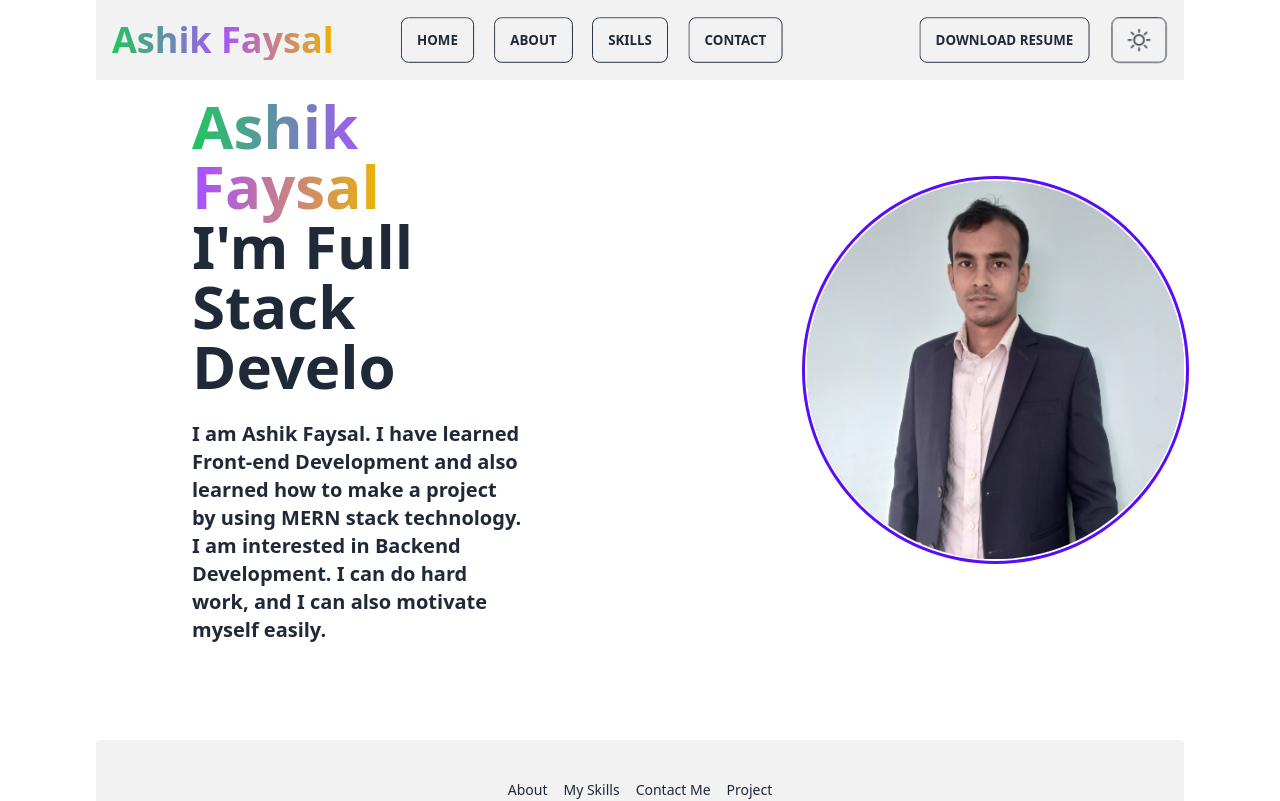
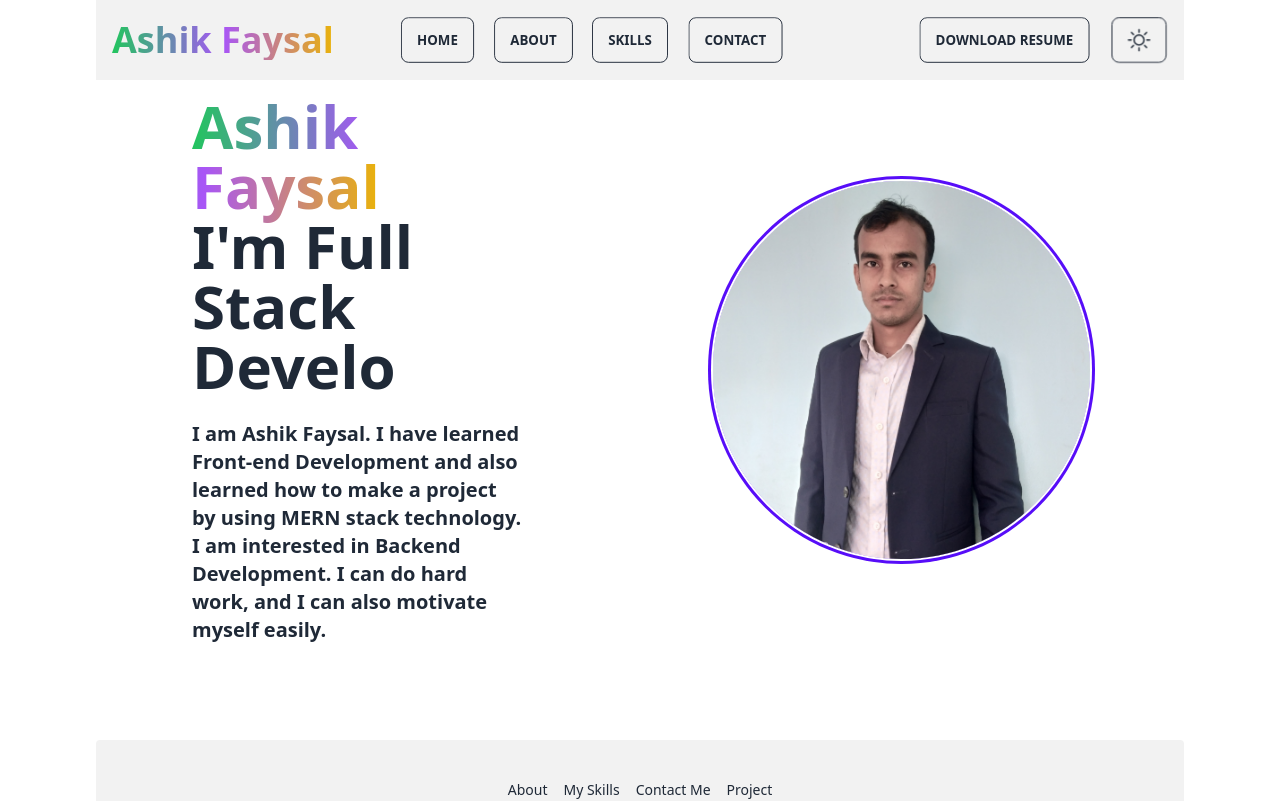
Before and after one commit to Ashik-Faysal/ashik-faysal-portfolio, a React (Vite) app: page /about in a window 1280 px wide. Shown: the top 801 px of the page. Built offline with nearby package versions, Linux system fonts and the light colour scheme.

Commit message:
some change on image

```diff
--- a/src/components/About/About.jsx
+++ b/src/components/About/About.jsx
@@ -72,7 +72,7 @@ const About = () => {
         </span>
       </div>
       <div className="avatar">
-        <div className="md:w-4/6 w-full rounded-full ring mb-12 md:mb-0 ring-primary ring-offset-base-100 ring-offset-2 md:ml-auto">
+        <div className="md:w-4/6 w-full rounded-full ring mb-12 md:mb-0 ring-primary ring-offset-base-100 ring-offset-2 md:mx-auto">
           <img src={MyImage} alt="Ashik Faysal" />
         </div>
       </div>
```
Also changed, not shown: 1 other file (tests, documents, lock files or other folders).
